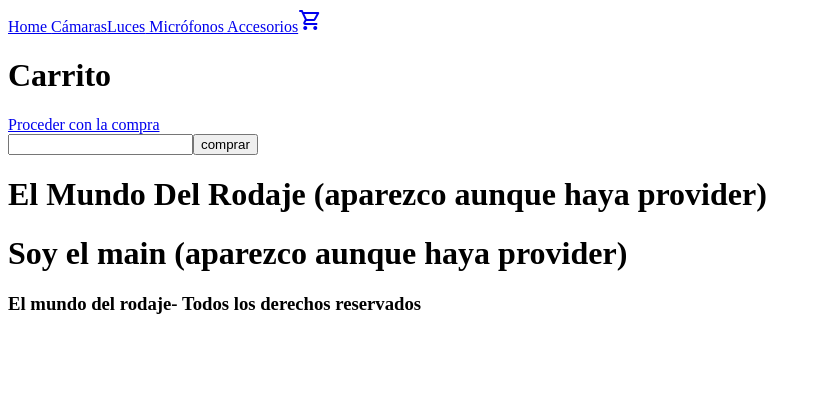
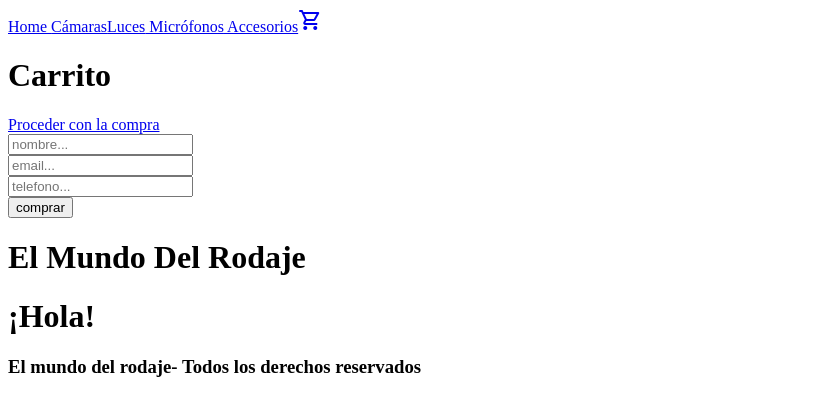
Before and after one commit to Analuzcamps/clase1, a React (Create React App) app: page /carrito in a window 1280 px wide. Shown: the top 416 px of the page, without its empty margins (0-821 px from the left). Built offline with nearby package versions, Linux system fonts and the light colour scheme.

Commit message:
correccion de errores

```diff
--- a/src/components/Carrito.js
+++ b/src/components/Carrito.js
@@ -4,12 +4,38 @@ import  {contexto} from './MiContexto'
 
 const Carrito = () => {
   const {carrito}= useContext(contexto)
+
+  const handleSubmit = (e)=> {
+    e.preventdefault()
+    const nombre= e.target.elements.nombre.value
+    const tel= e.target.elements.telefono.value
+    const email= e.target.elements.email.value
+
+    const usuario= {nombre, tel, email}
+    console.log(usuario)
+  }
+  const handleClick = (e) => {
+    e.preventdefault()
+
+  }
+
   return (
     <>
     <h1>Carrito</h1>
     <Link to="/Cart"> Proceder con la compra</Link>
-    <form>
-      <input type="text"/>
+    <form onSubmit={handleSubmit}>
+      <div>
+      <input type="text" id="nombre" placeholder="nombre..."/>
+      </div>
+
+      <div>
+      <input type="email" id="email" placeholder="email..."/>
+      </div>
+
+      <div>
+      <input type="number" id="telefono" placeholder="telefono..."/>
+      </div>
+
       <button> comprar</button>
     </form>
 
--- a/src/components/Header.js
+++ b/src/components/Header.js
@@ -3,7 +3,7 @@ import React from 'react' ;
 const Header = () => {
     return (
         <header>
-            <h1> El Mundo Del Rodaje (aparezco aunque haya provider) </h1>
+            <h1> El Mundo Del Rodaje</h1>
         </header>
     ) ;
 } ;
--- a/src/components/ItemDetailContainer.js
+++ b/src/components/ItemDetailContainer.js
@@ -2,7 +2,7 @@ import React, { useEffect, useState } from 'react'
 import ItemDetail from './ItemDetail';
 import { useParams } from 'react-router-dom';
 import {db} from '../firebase'
-import {getDoc} from 'firebase/firestore'
+import {collection, getDoc} from 'firebase/firestore'
 
 const ItemDetailContainer =()=> {
   const [item, setItem] = useState({})
@@ -11,7 +11,8 @@ const ItemDetailContainer =()=> {
 
   useEffect(() => {
 
-const ref= getDoc(db, id);
+const collectionProductos = collection (db, "productos")
+const ref= getDoc(collectionProductos, id);
 getDoc(ref)
 .then((response=>{
   setItem({
--- a/src/components/Main.js
+++ b/src/components/Main.js
@@ -3,7 +3,7 @@ import React from 'react' ;
 const Main =()=> {
   return(
     <main>
-      <h1> Soy el main (aparezco aunque haya provider) </h1>
+      <h1> ¡Hola! </h1>
     </main>
   )
 }
```
Also changed, not shown: 1 other file (tests, documents, lock files or other folders).
